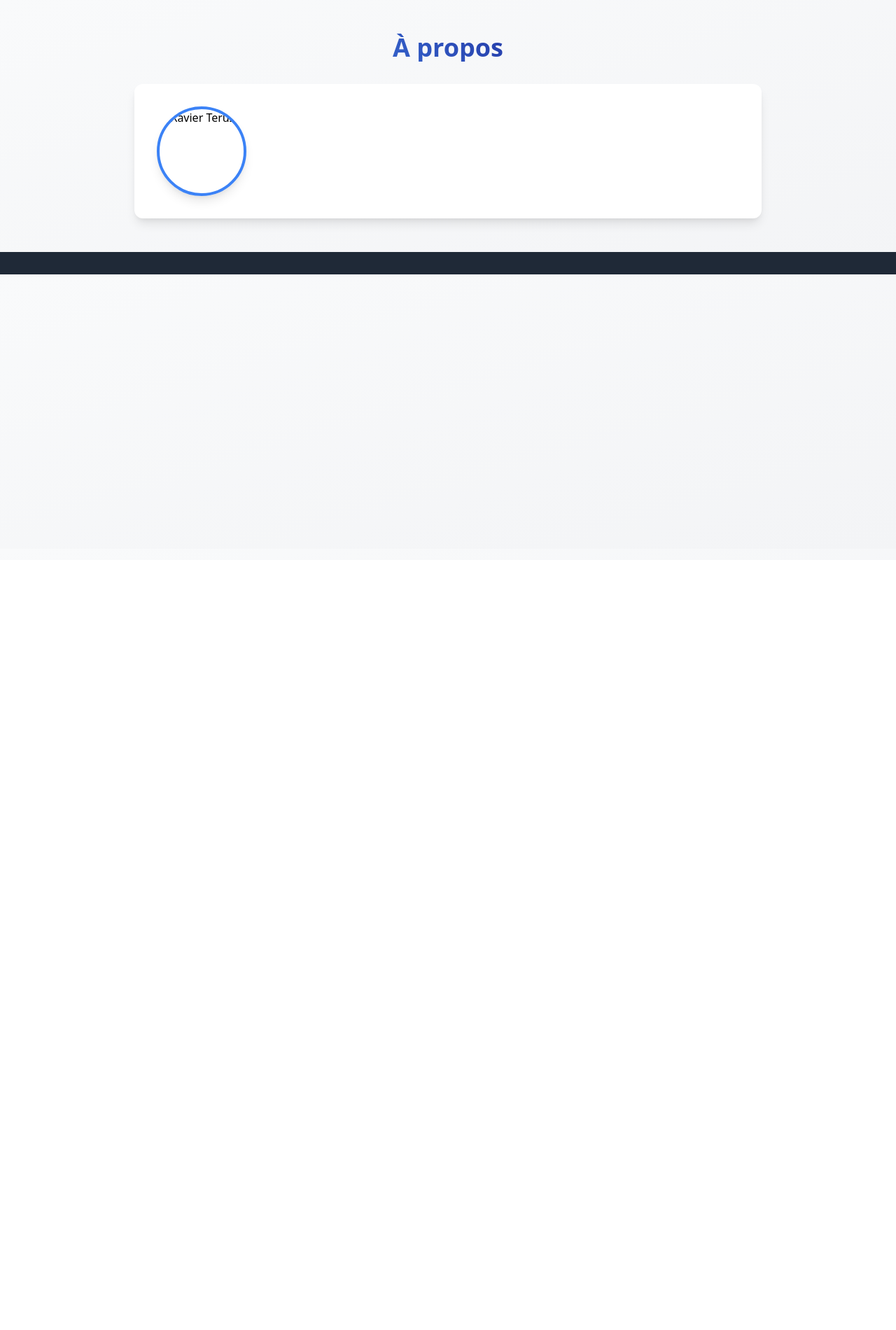
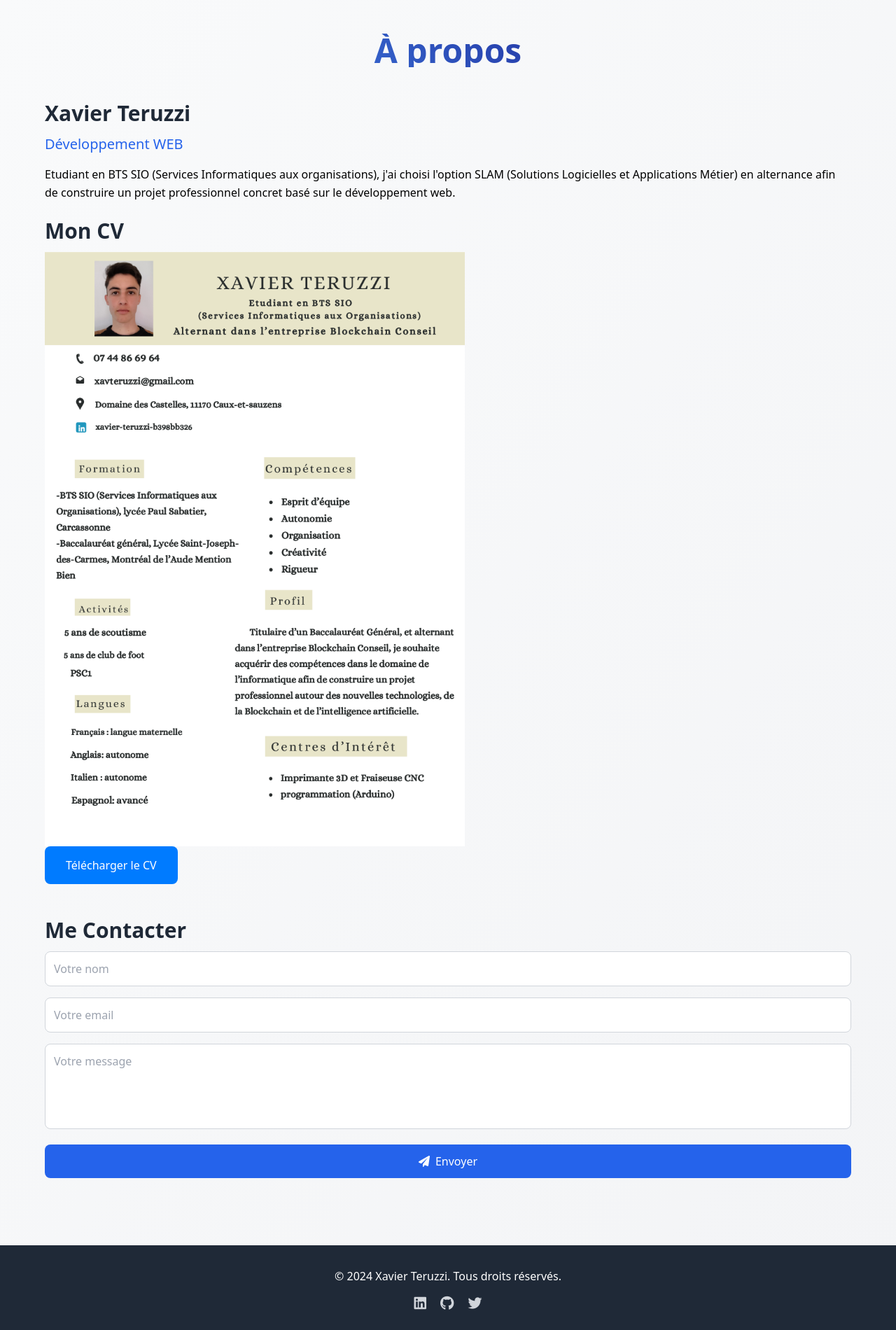
Before and after one commit to xteruzzi/xteruzzi.github.io, a plain HTML site: page pages/accueil.html in a window 1280 px wide. Shown: the whole page at 70% size. Before the commit the page ends 800 px from the top, so only its background shows below. Drawn offline with nearby package versions, Linux system fonts and the light colour scheme.

Commit message:
Modifications 18/09/2025
Modifications sur la page d'accueil

```diff
--- a/pages/accueil.html
+++ b/pages/accueil.html
@@ -3,7 +3,7 @@
 <head>
   <meta charset="UTF-8">
   <meta name="viewport" content="width=device-width, initial-scale=1.0">
-  <title>À propos</title>
+  <title>À propos - Xavier Teruzzi</title>
   <link href="https://cdn.jsdelivr.net/npm/tailwindcss@2.2.19/dist/tailwind.min.css" rel="stylesheet">
   <link rel="stylesheet" href="https://cdnjs.cloudflare.com/ajax/libs/font-awesome/6.0.0/css/all.min.css">
   <style>
@@ -30,25 +30,75 @@
   </style>
 </head>
 <body class="bg-gradient-to-br from-gray-50 to-gray-100 font-sans leading-normal tracking-normal">
+
     <main class="container mx-auto px-6 py-12">
-        <div class="max-w-4xl mx-auto">
-            <h2 class="text-4xl font-bold mb-8 text-center gradient-text fade-in">À propos</h2>
+        <div class="max-w-6xl mx-auto space-y-12">
 
-            <div class="bg-white rounded-xl shadow-lg p-8 hover-scale fade-in">
-                <div class="flex flex-col md:flex-row items-center gap-8">
-                    <div class="w-32 h-32 rounded-full overflow-hidden border-4 border-blue-500 shadow-lg">
-                        <img src="../images/profile.jpg" alt="Xavier Teruzzi" class="w-full h-full object-cover">
+            <!-- En-tête principal -->
+            <div class="text-center fade-in">
+                <h1 class="text-5xl font-bold mb-4 gradient-text">À propos</h1>
+            </div>
+
+                    <!-- Informations principales -->
+                    <div class="flex-1 text-center lg:text-left">
+                        <h2 class="text-3xl font-bold text-gray-800 mb-3">Xavier Teruzzi</h2>
+                        <p class="text-xl text-blue-600 mb-4">Développement WEB</p>
+                        <p class="text-black-600 leading-relaxed mb-6">
+                            Etudiant en BTS SIO (Services Informatiques aux organisations), j'ai choisi l'option SLAM (Solutions Logicielles et Applications Métier)
+                            en alternance afin de construire un
+                            projet professionnel concret basé sur le développement web.
+                        </p>
+
+                    <div class="flex-1 text-center lg:text-left">
+                        <h2 class="text-3xl font-bold text-gray-800 mb-3">Mon CV</h2>
                     </div>
-                    <div class="flex-1 text-center md:text-left">
-                        <a href="../images/CV.pdf"></a>
+
+                        <!-- Boutons d'action -->
+                         <img src="../images/CV.png" alt="CV" width="600">
+
+<button onclick="window.open('../images/CV.pdf')" style="background-color: #007bff; color: white; padding: 15px 30px; border: none; border-radius: 8px; font-size: 16px; cursor: pointer; transition: background-color 0.3s ease;">Télécharger le CV</button>
+
+                    </div>
+                                                                    <div class="flex-1 text-center lg:text-left">
+                        <h2 class="text-3xl font-bold text-gray-800 mb-3">Me Contacter</h2>
+                        <form action="chemin_vers_votre_script.php" method="POST" class="space-y-4">
+                            <input type="text" name="nom" placeholder="Votre nom"
+                                  class="w-full p-3 border border-gray-300 rounded-lg focus:outline-none focus:border-blue-500">
+                            <input type="email" name="email" placeholder="Votre email"
+                                  class="w-full p-3 border border-gray-300 rounded-lg focus:outline-none focus:border-blue-500">
+                            <textarea name="message" placeholder="Votre message" rows="4"
+                                      class="w-full p-3 border border-gray-300 rounded-lg focus:outline-none focus:border-blue-500 resize-none"></textarea>
+                              <button type="submit"
+                                      class="w-full bg-blue-600 text-white py-3 rounded-lg hover:bg-blue-700 transition-colors">
+                                  <i class="fas fa-paper-plane mr-2"></i>Envoyer
+                              </button>
+                        </form>
+                    </div>
+                </div>
+            </div>
+          </div>
+            </div>
                     </div>
                 </div>
             </div>
         </div>
     </main>
 
-    <footer class="bg-gray-800 text-white py-4">
-        <!-- Votre footer existant -->
+    <footer class="bg-gray-800 text-white py-8 mt-12">
+        <div class="container mx-auto px-6 text-center">
+            <p>&copy; 2024 Xavier Teruzzi. Tous droits réservés.</p>
+            <div class="mt-4 space-x-4">
+                <a href="#" class="text-gray-300 hover:text-white transition-colors">
+                    <i class="fab fa-linkedin text-xl"></i>
+                </a>
+                <a href="#" class="text-gray-300 hover:text-white transition-colors">
+                    <i class="fab fa-github text-xl"></i>
+                </a>
+                <a href="#" class="text-gray-300 hover:text-white transition-colors">
+                    <i class="fab fa-twitter text-xl"></i>
+                </a>
+            </div>
+        </div>
     </footer>
 
     <script>
@@ -69,6 +119,27 @@
             const moveY = (e.clientY - window.innerHeight / 2) * 0.01;
             document.body.style.backgroundPosition = `${moveX}px ${moveY}px`;
         });
+
+        // Scroll fluide pour les ancres
+        document.querySelectorAll('a[href^="#"]').forEach(anchor => {
+            anchor.addEventListener('click', function (e) {
+                e.preventDefault();
+                const target = document.querySelector(this.getAttribute('href'));
+                if (target) {
+                    target.scrollIntoView({
+                        behavior: 'smooth',
+                        block: 'start'
+                    });
+                }
+            });
+        });
+
+        // Gestion du formulaire de contact
+        document.querySelector('form').addEventListener('submit', function(e) {
+            e.preventDefault();
+            alert('Merci pour votre message ! Je vous répondrai rapidement.');
+            this.reset();
+        });
     </script>
 </body>
 </html>
```
Also changed, not shown: index.html (+1 -1 lines), pages/alt2.html (+34 -8 lines), pages/mentions.html (+1 -1 lines), images/CV.png (added).
